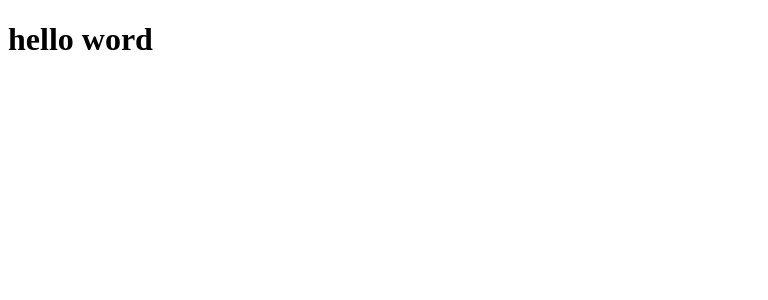
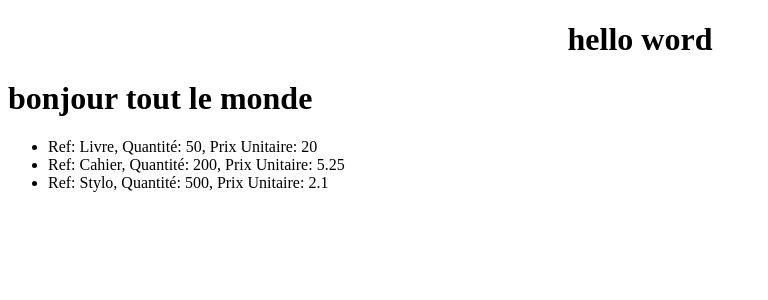
Before and after one commit to hamzador/ClienGestionStockProduits, an Angular app: page / in a window 1280 px wide. Shown: the top 300 px of the page, without its empty margins (0-768 px from the left). Built offline with nearby package versions, Linux system fonts and the light colour scheme.

Commit message:
commit 3

```diff
--- a/package.json
+++ b/package.json
@@ -28,10 +28,11 @@
     "@angular/cli": "~8.3.17",
     "@angular/compiler-cli": "~8.2.13",
     "@angular/language-service": "~8.2.13",
-    "@types/node": "~8.9.4",
     "@types/jasmine": "~3.3.8",
     "@types/jasminewd2": "~2.0.3",
+    "@types/node": "~8.9.4",
     "codelyzer": "^5.0.0",
+    "copy-webpack-plugin": "^5.0.5",
     "jasmine-core": "~3.4.0",
     "jasmine-spec-reporter": "~4.2.1",
     "karma": "~4.1.0",
--- a/src/app/app.component.html
+++ b/src/app/app.component.html
@@ -1 +1,2 @@
-<h1>hello word</h1>
+<h1 align=center>hello word</h1>
+<app-produit></app-produit>
--- a/src/app/produit/produit.component.html
+++ b/src/app/produit/produit.component.html
@@ -1 +1,6 @@
 <h1> bonjour tout le monde</h1>
+<ul>
+  <li *ngFor ="let produit of produits">
+  Ref: {{produit.ref}}, Quantité: {{produit.quantite}}, Prix Unitaire: {{produit.prixUnitaire}}
+  </li>
+</ul>
--- a/src/app/produit/produit.component.ts
+++ b/src/app/produit/produit.component.ts
@@ -1,11 +1,18 @@
-import {Component} from '@angular/core';
+import {Component, OnInit} from '@angular/core';
+import {ProduitMockService} from './produit.mock.service';
+import {Produit} from '../shared/produit';
 
 @Component({
   selector: 'app-produit',
   templateUrl: './produit.component.html',
   styleUrls: ['./produit.component.css']
 })
-export class ProduitComponent{//export pour les utilisées dans autres fichiers
-
+export class ProduitComponent implements OnInit{//export pour les utilisées dans autres fichiers
+  produits : Produit[];
+  constructor(private produitService: ProduitMockService){
 
 }
+ngOnInit(){
+  this.produits = this.produitService.getProduits();
+}
+}
--- /dev/null
+++ b/src/app/produit/produit.mock.service.ts
@@ -0,0 +1,20 @@
+import {Injectable} from '@angular/core';
+import {Produit} from '../shared/produit';
+
+@Injectable()//injecter ce service dans plusieurs composant
+export class ProduitMockService{
+
+  private PRODUITS: Produit[] = [];
+  constructor(){
+    let p1 : Produit = new Produit('Livre', 50, 20);
+    let p2 : Produit = new Produit('Cahier', 200, 5.25);
+    let p3 : Produit = new Produit('Stylo', 500, 2.10);
+    this.PRODUITS.push(p1);
+    this.PRODUITS.push(p2);
+    this.PRODUITS.push(p3);
+  }
+
+  public getProduits(): Produit[]{
+    return this.PRODUITS;
+  }
+}
--- /dev/null
+++ b/src/app/shared/produit.ts
@@ -0,0 +1,8 @@
+
+export class Produit{
+  constructor(public ref?: string,
+              public quantite?: number,
+              public prixUnitaire?: number ){
+
+  }
+}
```
Also changed, not shown: src/app/app.module.ts (+4 -3 lines), 1 other file (tests, documents, lock files or other folders).
